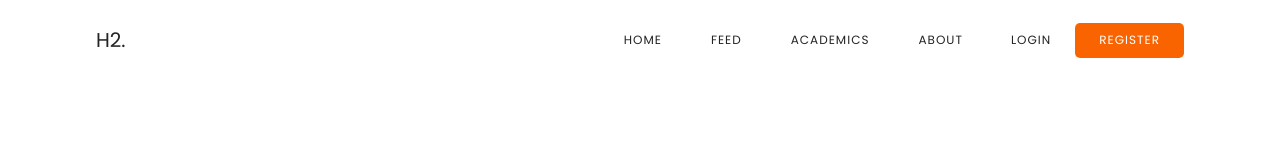
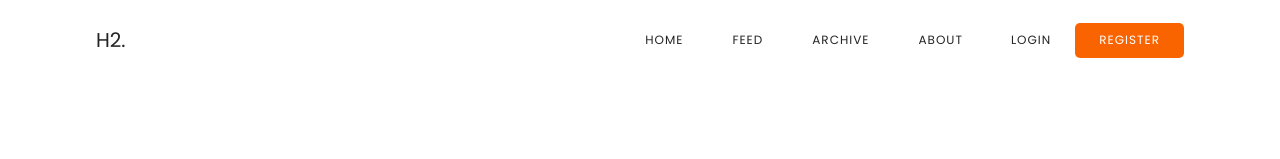
Before and after one commit to biky-mandal/H2, a React (Create React App) app: page / in a window 1280 px wide. Shown: the top 159 px of the page. Built offline with nearby package versions, Linux system fonts and the light colour scheme.

Commit message:
Something Changed

```diff
--- a/src/App.js
+++ b/src/App.js
@@ -7,7 +7,7 @@ import Homepage from './container/homePage';
 import Newsfeed from './container/newsFeed';
 import Profilepage from './container/profilePage';
 import BatchPage from './container/batchPage';
-import Academic from './container/academic';
+import Academic from './container/archive';
 
 
 import PrivateRoute from './component/hoc';
@@ -43,7 +43,7 @@ function App() {
 
         <PrivateRoute path="/newsfeed" component={Newsfeed}/>
 
-        <PrivateRoute path="/academic" component={Academic}/>
+        <PrivateRoute path="/archive" component={Academic}/>
 
         <PrivateRoute path="/about" component={Aboutpage}/>
 
--- a/src/component/header/index.js
+++ b/src/component/header/index.js
@@ -62,7 +62,7 @@ const Header = (props) => {
                             <NavLink to="newsfeed" className="nav-link link2 navtags" >feed</NavLink>
                         </li>
                         <li className="nav-item">
-                            <NavLink to="academic" className="nav-link link2 navtags" >Academics</NavLink>
+                            <NavLink to="archive" className="nav-link link2 navtags" >Archive</NavLink>
                         </li>
                         <li className="nav-item">
                             <NavLink to="about" className="nav-link link2 navtags" >About</NavLink>
```
Also changed, not shown: src/container/archive/index.js (renamed from src/container/academic/index.js), src/container/archive/style.css (added).
